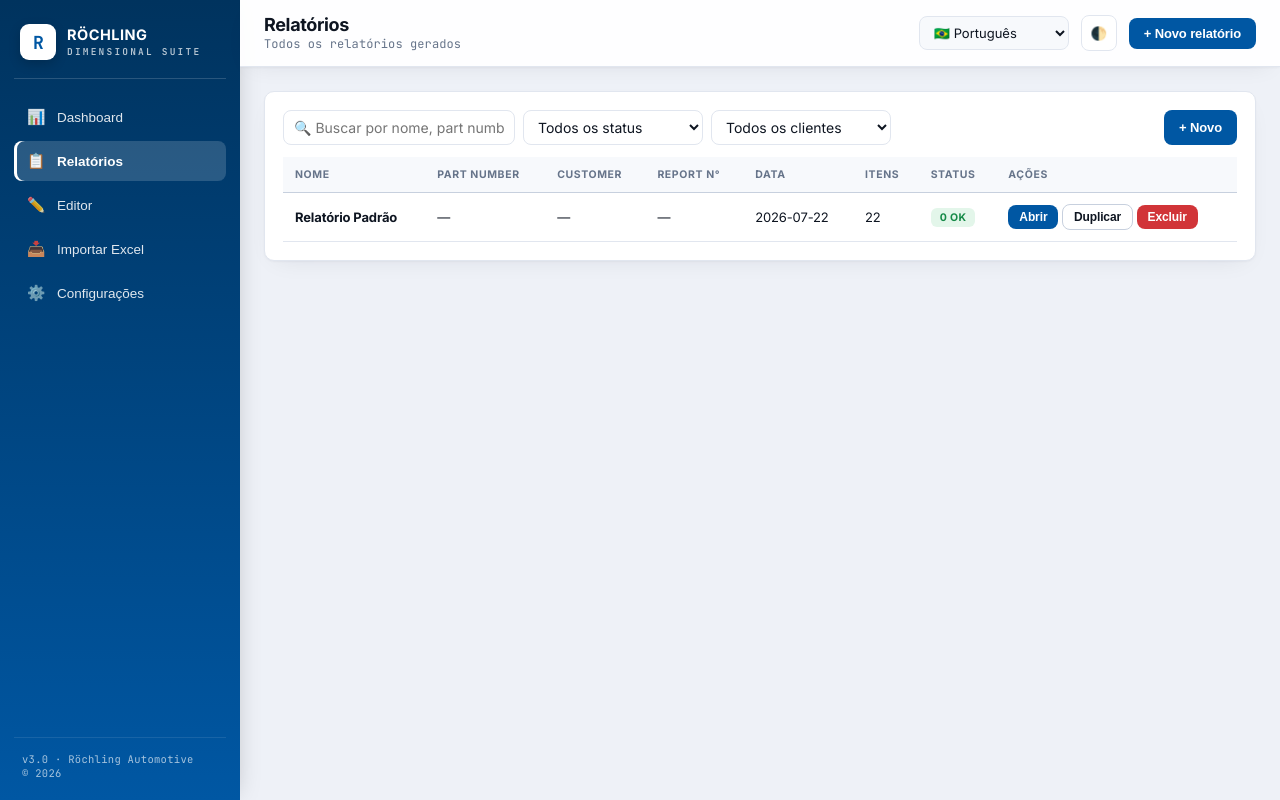
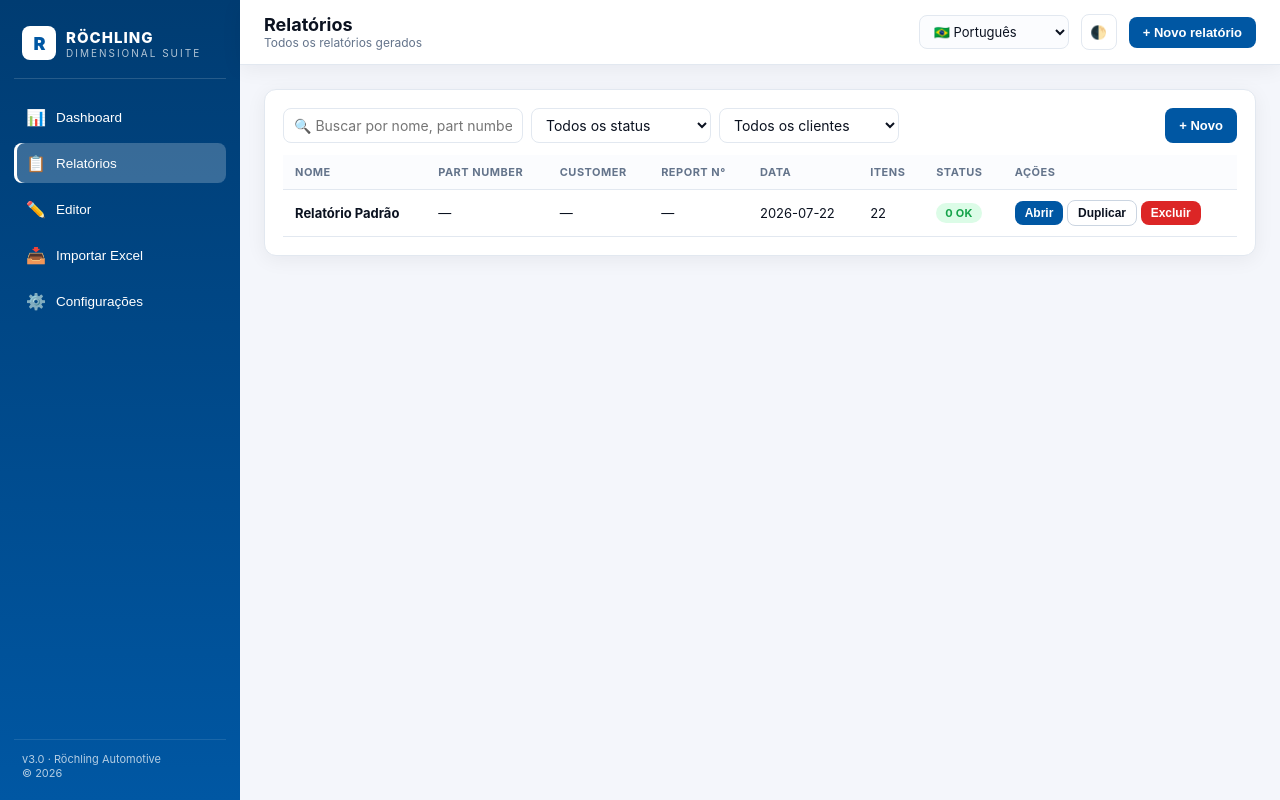
Before and after one commit to aplicativosrochling/dimensionais, a plain HTML site: page index.html in a window 1280 px wide. Both pictures are taken after a click on the element "Ver relatórios por cliente". Drawn offline with nearby package versions, Linux system fonts and the light colour scheme.

Commit message:
Update index.html

```diff
--- a/index.html
+++ b/index.html
@@ -3,86 +3,70 @@
 <head>
 <meta charset="UTF-8">
 <title>Röchling · Dimensional Suite</title>
-<link rel="preconnect" href="https://fonts.googleapis.com">
-<link rel="preconnect" href="https://fonts.gstatic.com" crossorigin>
-<link href="https://fonts.googleapis.com/css2?family=Inter:wght@400;500;600;700;800&family=JetBrains+Mono:wght@400;500;600;700&display=swap" rel="stylesheet">
 <script src="https://cdn.jsdelivr.net/npm/chart.js@4.4.1/dist/chart.umd.min.js"></script>
 <script src="https://cdn.jsdelivr.net/npm/xlsx@0.18.5/dist/xlsx.full.min.js"></script>
 <script src="https://cdn.jsdelivr.net/npm/@supabase/supabase-js@2"></script>
 <style>
 :root{
-  --bg:#eef1f7; --panel:#ffffff; --panel-2:#f7f9fc; --ink:#0e1521; --ink-soft:#3b4658; --muted:#66748a;
-  --border:#e1e6ef; --border-strong:#c7d0de;
-  --brand:#0057a3; --brand-2:#00335e; --brand-glow:#4ea3ff;
-  --ok:#158a47; --ok-soft:#e3f6ea; --nok:#d13438; --nok-soft:#fdeaea; --warn:#c2760a; --warn-soft:#fdf1e0;
-  --shadow:0 1px 2px rgba(15,23,42,.04),0 8px 24px -12px rgba(15,23,42,.10); --shadow-lg:0 24px 48px -20px rgba(0,51,94,.38);
-  --radius:10px;
-  --font-ui:'Inter',-apple-system,'Segoe UI',Roboto,Arial,sans-serif;
-  --font-mono:'JetBrains Mono','SFMono-Regular',Consolas,monospace;
+  --bg:#f4f6fb; --panel:#ffffff; --panel-2:#fbfcfe; --ink:#0b1220; --ink-soft:#334155; --muted:#64748b;
+  --border:#e2e8f0; --border-strong:#cbd5e1;
+  --brand:#0057a3; --brand-2:#003c72; --brand-glow:#4ea3ff;
+  --ok:#16a34a; --ok-soft:#dcfce7; --nok:#dc2626; --nok-soft:#fee2e2; --warn:#f59e0b; --warn-soft:#fef3c7;
+  --shadow:0 4px 20px rgba(15,23,42,.06); --shadow-lg:0 20px 40px -20px rgba(0,87,163,.35);
+  --radius:12px;
 }
 [data-theme="dark"]{
-  --bg:#080c15; --panel:#101a2c; --panel-2:#152238; --ink:#e9eef9; --ink-soft:#c3ccdc; --muted:#8493ab;
-  --border:#22314c; --border-strong:#2e4066;
-  --brand:#5aa9ff; --brand-2:#2b7ae0; --brand-glow:#8fc7ff;
-  --ok:#3ecf7e; --ok-soft:rgba(62,207,126,.13); --nok:#f0595d; --nok-soft:rgba(240,89,93,.14); --warn:#f2b04d; --warn-soft:rgba(242,176,77,.14);
-  --shadow:0 1px 2px rgba(0,0,0,.3),0 8px 28px -12px rgba(0,0,0,.55); --shadow-lg:0 24px 48px -20px rgba(90,169,255,.42);
+  --bg:#070b16; --panel:#0f1729; --panel-2:#131c33; --ink:#e8eefc; --ink-soft:#cbd5e1; --muted:#94a3b8;
+  --border:#1f2a44; --border-strong:#2a3654;
+  --brand:#4ea3ff; --brand-2:#1e6fd0; --brand-glow:#7cc4ff;
+  --ok:#22c55e; --ok-soft:rgba(34,197,94,.15); --nok:#ef4444; --nok-soft:rgba(239,68,68,.15); --warn:#fbbf24; --warn-soft:rgba(251,191,36,.15);
+  --shadow:0 4px 20px rgba(0,0,0,.4); --shadow-lg:0 20px 40px -20px rgba(78,163,255,.4);
 }
 *{box-sizing:border-box}
-html,body{margin:0;padding:0;background:var(--bg);color:var(--ink);font-family:var(--font-ui);font-size:14px;-webkit-font-smoothing:antialiased;letter-spacing:-.01em}
-::selection{background:color-mix(in srgb,var(--brand) 30%,transparent)}
-::-webkit-scrollbar{width:10px;height:10px}
-::-webkit-scrollbar-track{background:transparent}
-::-webkit-scrollbar-thumb{background:var(--border-strong);border-radius:20px}
-::-webkit-scrollbar-thumb:hover{background:var(--muted)}
+html,body{margin:0;padding:0;background:var(--bg);color:var(--ink);font-family:'Inter','Segoe UI',Roboto,Arial,sans-serif;font-size:14px;-webkit-font-smoothing:antialiased}
 .app{display:grid;grid-template-columns:240px 1fr;min-height:100vh}
 /* Sidebar */
-.sidebar{background:
-    linear-gradient(180deg,var(--brand-2),var(--brand)),
-    repeating-linear-gradient(0deg,rgba(255,255,255,.05) 0 1px,transparent 1px 28px),
-    repeating-linear-gradient(90deg,rgba(255,255,255,.05) 0 1px,transparent 1px 28px);
-  background-blend-mode:normal;color:#fff;padding:20px 14px;position:sticky;top:0;height:100vh;display:flex;flex-direction:column;gap:4px;box-shadow:2px 0 24px -8px rgba(0,0,0,.25)}
-.sidebar .brand{display:flex;align-items:center;gap:11px;padding:4px 6px 18px;border-bottom:1px solid rgba(255,255,255,.16);margin-bottom:14px}
-.sidebar .brand .logo{width:36px;height:36px;background:#fff;border-radius:9px;display:grid;place-items:center;color:var(--brand);font-weight:800;font-size:18px;letter-spacing:-1px;font-family:var(--font-mono);box-shadow:0 4px 12px rgba(0,0,0,.18)}
-.sidebar .brand .txt{font-weight:700;font-size:14.5px;letter-spacing:.5px}
-.sidebar .brand .txt small{display:block;font-weight:600;font-size:9.5px;opacity:.72;letter-spacing:2.2px;font-family:var(--font-mono);margin-top:2px}
-.navbtn{display:flex;align-items:center;gap:11px;padding:10px 12px;border-radius:8px;color:rgba(255,255,255,.88);text-decoration:none;cursor:pointer;font-weight:500;font-size:13.5px;border:0;background:transparent;text-align:left;width:100%;transition:.15s;position:relative}
-.navbtn:hover{background:rgba(255,255,255,.1);color:#fff}
-.navbtn.active{background:rgba(255,255,255,.16);color:#fff;font-weight:600;box-shadow:inset 3px 0 0 #fff}
-.navbtn .ic{width:20px;height:20px;display:inline-grid;place-items:center;font-size:15px;opacity:.95}
-.sidebar .foot{margin-top:auto;font-size:10.5px;opacity:.65;padding:14px 8px 0;border-top:1px solid rgba(255,255,255,.15);font-family:var(--font-mono);letter-spacing:.3px}
+.sidebar{background:linear-gradient(180deg,var(--brand-2),var(--brand));color:#fff;padding:20px 14px;position:sticky;top:0;height:100vh;display:flex;flex-direction:column;gap:6px}
+.sidebar .brand{display:flex;align-items:center;gap:10px;padding:6px 8px 18px;border-bottom:1px solid rgba(255,255,255,.15);margin-bottom:12px}
+.sidebar .brand .logo{width:34px;height:34px;background:#fff;border-radius:8px;display:grid;place-items:center;color:var(--brand);font-weight:900;font-size:18px;letter-spacing:-1px}
+.sidebar .brand .txt{font-weight:800;font-size:15px;letter-spacing:1px}
+.sidebar .brand .txt small{display:block;font-weight:400;font-size:10px;opacity:.7;letter-spacing:2px}
+.navbtn{display:flex;align-items:center;gap:10px;padding:10px 12px;border-radius:8px;color:#fff;text-decoration:none;cursor:pointer;font-weight:500;font-size:13.5px;border:0;background:transparent;text-align:left;width:100%;transition:.2s}
+.navbtn:hover{background:rgba(255,255,255,.12)}
+.navbtn.active{background:rgba(255,255,255,.22);box-shadow:inset 3px 0 0 #fff}
+.navbtn .ic{width:20px;height:20px;display:inline-grid;place-items:center;font-size:16px}
+.sidebar .foot{margin-top:auto;font-size:11px;opacity:.7;padding:12px 8px 0;border-top:1px solid rgba(255,255,255,.15)}
 /* Main */
 .main{display:flex;flex-direction:column;min-width:0}
-.topbar{position:sticky;top:0;z-index:20;background:color-mix(in srgb,var(--panel) 92%,transparent);backdrop-filter:blur(10px);border-bottom:1px solid var(--border);padding:14px 24px;display:flex;align-items:center;gap:12px;box-shadow:var(--shadow)}
-.topbar h1{margin:0;font-size:18px;font-weight:700;letter-spacing:-.02em}
-.topbar .sub{color:var(--muted);font-size:12px;font-family:var(--font-mono);letter-spacing:.1px;margin-top:1px}
+.topbar{position:sticky;top:0;z-index:20;background:var(--panel);border-bottom:1px solid var(--border);padding:14px 24px;display:flex;align-items:center;gap:12px;box-shadow:var(--shadow)}
+.topbar h1{margin:0;font-size:18px;font-weight:700}
+.topbar .sub{color:var(--muted);font-size:12px}
 .spacer{flex:1}
-.btn{background:var(--brand);color:#fff;border:0;padding:8px 15px;border-radius:8px;cursor:pointer;font-weight:600;font-size:13px;display:inline-flex;align-items:center;gap:6px;transition:.15s;letter-spacing:-.01em}
+.btn{background:var(--brand);color:#fff;border:0;padding:8px 14px;border-radius:8px;cursor:pointer;font-weight:600;font-size:13px;display:inline-flex;align-items:center;gap:6px;transition:.2s}
 .btn:hover{background:var(--brand-2);transform:translateY(-1px);box-shadow:var(--shadow-lg)}
-.btn:active{transform:translateY(0)}
-.btn.ghost{background:var(--panel);color:var(--ink);border:1px solid var(--border-strong)}
-.btn.ghost:hover{background:var(--panel-2);box-shadow:none;transform:none;border-color:var(--muted)}
-.btn.ok{background:var(--ok)}.btn.ok:hover{background:#0e6d38}
-.btn.danger{background:var(--nok)}.btn.danger:hover{background:#a8272a}
-.btn.sm{padding:5px 11px;font-size:12px}
-.iconbtn{width:36px;height:36px;border-radius:8px;display:grid;place-items:center;border:1px solid var(--border);background:var(--panel);color:var(--ink);cursor:pointer;transition:.15s}
-.iconbtn:hover{background:var(--panel-2);border-color:var(--border-strong)}
+.btn.ghost{background:transparent;color:var(--ink);border:1px solid var(--border-strong)}
+.btn.ghost:hover{background:var(--panel-2);box-shadow:none;transform:none}
+.btn.ok{background:var(--ok)}.btn.ok:hover{background:#15803d}
+.btn.danger{background:var(--nok)}.btn.danger:hover{background:#b91c1c}
+.btn.sm{padding:5px 10px;font-size:12px}
+.iconbtn{width:36px;height:36px;border-radius:8px;display:grid;place-items:center;border:1px solid var(--border);background:var(--panel);color:var(--ink);cursor:pointer}
+.iconbtn:hover{background:var(--panel-2)}
 select,input,textarea{background:var(--panel);color:var(--ink);border:1px solid var(--border);border-radius:8px;padding:7px 10px;font:inherit;outline:none;transition:.15s}
-select:focus,input:focus,textarea:focus{border-color:var(--brand);box-shadow:0 0 0 3px color-mix(in srgb,var(--brand) 16%,transparent)}
-.content{padding:24px;flex:1;max-width:1520px}
-.view{display:none;animation:fade .3s cubic-bezier(.16,1,.3,1)}
+select:focus,input:focus,textarea:focus{border-color:var(--brand);box-shadow:0 0 0 3px color-mix(in srgb,var(--brand) 20%,transparent)}
+.content{padding:24px;flex:1}
+.view{display:none;animation:fade .25s ease}
 .view.active{display:block}
-@keyframes fade{from{opacity:0;transform:translateY(8px)}to{opacity:1;transform:none}}
+@keyframes fade{from{opacity:0;transform:translateY(6px)}to{opacity:1;transform:none}}
 /* Cards */
 .grid{display:grid;gap:16px}
 .kpis{grid-template-columns:repeat(4,1fr)}
 @media(max-width:1000px){.kpis{grid-template-columns:repeat(2,1fr)}}
-.card{background:var(--panel);border:1px solid var(--border);border-radius:var(--radius);padding:18px;box-shadow:var(--shadow);transition:border-color .15s}
-.card h3{margin:0 0 12px;font-size:11.5px;font-weight:700;color:var(--muted);text-transform:uppercase;letter-spacing:.8px}
-.kpi{position:relative;overflow:hidden;border-top:2px solid var(--brand)}
-.kpi.ok{border-top-color:var(--ok)}.kpi.nok{border-top-color:var(--nok)}.kpi.warn{border-top-color:var(--warn)}
-.kpi .v{font-size:34px;font-weight:700;letter-spacing:-.02em;font-family:var(--font-mono);color:var(--ink)}
-.kpi .sub{font-size:11.5px;color:var(--muted);margin-top:5px;font-weight:500}
-.kpi .ic{position:absolute;right:16px;top:16px;width:40px;height:40px;border-radius:10px;display:grid;place-items:center;font-size:19px;background:color-mix(in srgb,var(--brand) 10%,transparent);color:var(--brand)}
+.card{background:var(--panel);border:1px solid var(--border);border-radius:var(--radius);padding:18px;box-shadow:var(--shadow)}
+.card h3{margin:0 0 12px;font-size:13px;font-weight:600;color:var(--muted);text-transform:uppercase;letter-spacing:.5px}
+.kpi{position:relative;overflow:hidden}
+.kpi .v{font-size:32px;font-weight:800;letter-spacing:-1px}
+.kpi .sub{font-size:12px;color:var(--muted);margin-top:4px}
+.kpi .ic{position:absolute;right:14px;top:14px;width:44px;height:44px;border-radius:10px;display:grid;place-items:center;font-size:22px;background:color-mix(in srgb,var(--brand) 12%,transparent);color:var(--brand)}
 .kpi.ok .ic{background:var(--ok-soft);color:var(--ok)}
 .kpi.nok .ic{background:var(--nok-soft);color:var(--nok)}
 .kpi.warn .ic{background:var(--warn-soft);color:var(--warn)}
@@ -91,32 +75,31 @@
 .chartbox{position:relative;height:300px}
 /* Table */
 .tbl{width:100%;border-collapse:collapse;font-size:13px}
-.tbl th,.tbl td{padding:11px 12px;text-align:left;border-bottom:1px solid var(--border)}
-.tbl th{font-size:10.5px;text-transform:uppercase;letter-spacing:.6px;color:var(--muted);background:var(--panel-2);font-weight:700;border-bottom:1px solid var(--border-strong)}
-.tbl tbody tr{transition:.12s}
+.tbl th,.tbl td{padding:10px 12px;text-align:left;border-bottom:1px solid var(--border)}
+.tbl th{font-size:11px;text-transform:uppercase;letter-spacing:.5px;color:var(--muted);background:var(--panel-2);font-weight:700}
+.tbl tbody tr{transition:.15s}
 .tbl tbody tr:hover{background:var(--panel-2)}
-.tag{display:inline-flex;align-items:center;gap:4px;padding:3px 9px;border-radius:6px;font-size:10.5px;font-weight:700;text-transform:uppercase;letter-spacing:.4px}
+.tag{display:inline-flex;align-items:center;gap:4px;padding:3px 9px;border-radius:20px;font-size:11px;font-weight:700;text-transform:uppercase;letter-spacing:.3px}
 .tag.ok{background:var(--ok-soft);color:var(--ok)}
 .tag.nok{background:var(--nok-soft);color:var(--nok)}
 .tag.warn{background:var(--warn-soft);color:var(--warn)}
-.tag.brand{background:color-mix(in srgb,var(--brand) 13%,transparent);color:var(--brand)}
+.tag.brand{background:color-mix(in srgb,var(--brand) 15%,transparent);color:var(--brand)}
 /* Editor sheet */
-.sheet{background:var(--panel);border:1px solid var(--border);border-radius:var(--radius);padding:22px;box-shadow:var(--shadow)}
+.sheet{background:var(--panel);border:1px solid var(--border);border-radius:var(--radius);padding:20px;box-shadow:var(--shadow)}
 .hdr{display:grid;grid-template-columns:180px 1fr;gap:14px;align-items:center;border:2px solid var(--brand);padding:12px;border-radius:10px;background:var(--panel-2)}
 .hdr img{max-width:170px;height:auto}
 .hdr .title{text-align:center}
-.hdr .title h2{margin:0;font-size:21px;color:var(--brand);letter-spacing:1.5px;font-weight:800}
+.hdr .title h2{margin:0;font-size:22px;color:var(--brand);letter-spacing:2px;font-weight:800}
 .hdr .title .checks{margin-top:8px;display:flex;justify-content:center;gap:20px;flex-wrap:wrap;font-size:13px}
 .info{display:grid;grid-template-columns:2fr 1fr 1fr 1fr;gap:0;margin-top:12px;border:1px solid var(--border);border-radius:8px;overflow:hidden}
-.info .cell{padding:9px 11px;border-right:1px solid var(--border);border-bottom:1px solid var(--border);display:flex;flex-direction:column;gap:3px;background:var(--panel)}
+.info .cell{padding:8px 10px;border-right:1px solid var(--border);border-bottom:1px solid var(--border);display:flex;flex-direction:column;gap:2px}
 .info .cell:last-child{border-right:0}
-.info .lbl{font-size:9.5px;color:var(--muted);font-weight:700;text-transform:uppercase;letter-spacing:.6px}
+.info .lbl{font-size:10px;color:var(--muted);font-weight:700;text-transform:uppercase;letter-spacing:.5px}
 .info input{border:0;background:transparent;padding:2px 0;font-weight:600}
 .info input:focus{box-shadow:none}
-table.dim{width:100%;border-collapse:collapse;margin-top:14px;font-size:11px;table-layout:fixed;font-family:var(--font-mono)}
-table.dim th,table.dim td{border:1px solid var(--border);padding:5px 3px;text-align:center;vertical-align:middle;overflow:hidden}
-table.dim td.char{font-family:var(--font-ui)}
-table.dim thead th{background:var(--brand);color:#fff;font-weight:600;font-size:9px;text-transform:uppercase;letter-spacing:.3px;padding:6px 3px;line-height:1.3;font-family:var(--font-ui)}
+table.dim{width:100%;border-collapse:collapse;margin-top:14px;font-size:11px;table-layout:fixed}
+table.dim th,table.dim td{border:1px solid var(--border);padding:4px 3px;text-align:center;vertical-align:middle;overflow:hidden}
+table.dim thead th{background:var(--brand);color:#fff;font-weight:700;font-size:9.5px;text-transform:uppercase;letter-spacing:.2px;padding:5px 3px;line-height:1.25}
 table.dim thead th[contenteditable]{cursor:text}
 table.dim thead th[contenteditable]:hover{outline:1px dashed rgba(255,255,255,.6);outline-offset:-2px}
 table.dim thead th[contenteditable]:focus{outline:2px solid #fff;outline-offset:-2px;background:color-mix(in srgb,var(--brand) 80%,#000)}
@@ -159,7 +142,7 @@
 .drop h3{margin:0 0 6px;font-size:16px}
 .drop p{margin:0;color:var(--muted);font-size:13px}
 /* Toast */
-.toast{position:fixed;bottom:24px;right:24px;background:var(--ink);color:var(--bg);padding:12px 18px;border-radius:9px;font-weight:600;font-size:13px;box-shadow:var(--shadow-lg);z-index:200;transform:translateY(100px);opacity:0;transition:.3s cubic-bezier(.16,1,.3,1)}
+.toast{position:fixed;bottom:24px;right:24px;background:var(--ink);color:var(--bg);padding:12px 18px;border-radius:10px;font-weight:600;box-shadow:var(--shadow-lg);z-index:200;transform:translateY(100px);opacity:0;transition:.3s}
 .toast.show{transform:translateY(0);opacity:1}
 .toast.ok{background:var(--ok);color:#fff}.toast.err{background:var(--nok);color:#fff}
 /* Modal */
@@ -183,7 +166,7 @@
 .filters input,.filters select{min-width:180px}
 /* Print */
 @media print{
-  .sidebar,.topbar,.no-print,.rowmenu{display:none !important}
+  .sidebar,.topbar,.no-print,.rowbtn{display:none !important}
   .app{grid-template-columns:1fr}
   .content{padding:0}
   body{background:#fff;color:#000}
@@ -1081,7 +1064,7 @@
 }
 document.getElementById('reportSelect').addEventListener('change',e=>{collect();persist();state.current=e.target.value;renderEditor()});
 
-function esc(v){return String(v??'').replace(/[&<>"']/g,m=>({"&":"&amp;","<":"&lt;",">":"&gt;",'"':"&quot;","'":"&#39;"}[m]))}
+function esc(v){return String(v??'').replace(/"/g,'&quot;')}
 function renderRows(){
   const r=state.reports[state.current];const tb=document.getElementById('tbody');tb.innerHTML='';
   r.rows.forEach((row,idx)=>{
@@ -1485,7 +1468,7 @@
   },'🎲 Simular');
   setTimeout(()=>{const el=document.getElementById('simTight');if(el)el.value=simSettings.tightness},0);
 }
-const autoTolerance=()=>{state.reports[state.current].rows.forEach(r=>{if(!r.low)r.low='-0.5';if(!r.upper)r.upper='0.5'});renderRows();updateSummary();persist();toast('Tolerância padrão aplicada','ok')};
+const autoTolerance=()=>{state.reports[state.current].rows.forEach(r=>{if(!r.low)r.low='-0.5';if(!r.upper)r.upper='0.5'});renderRows()};
 
 function collect(){
   const r=state.reports[state.current];if(!r)return;
```
